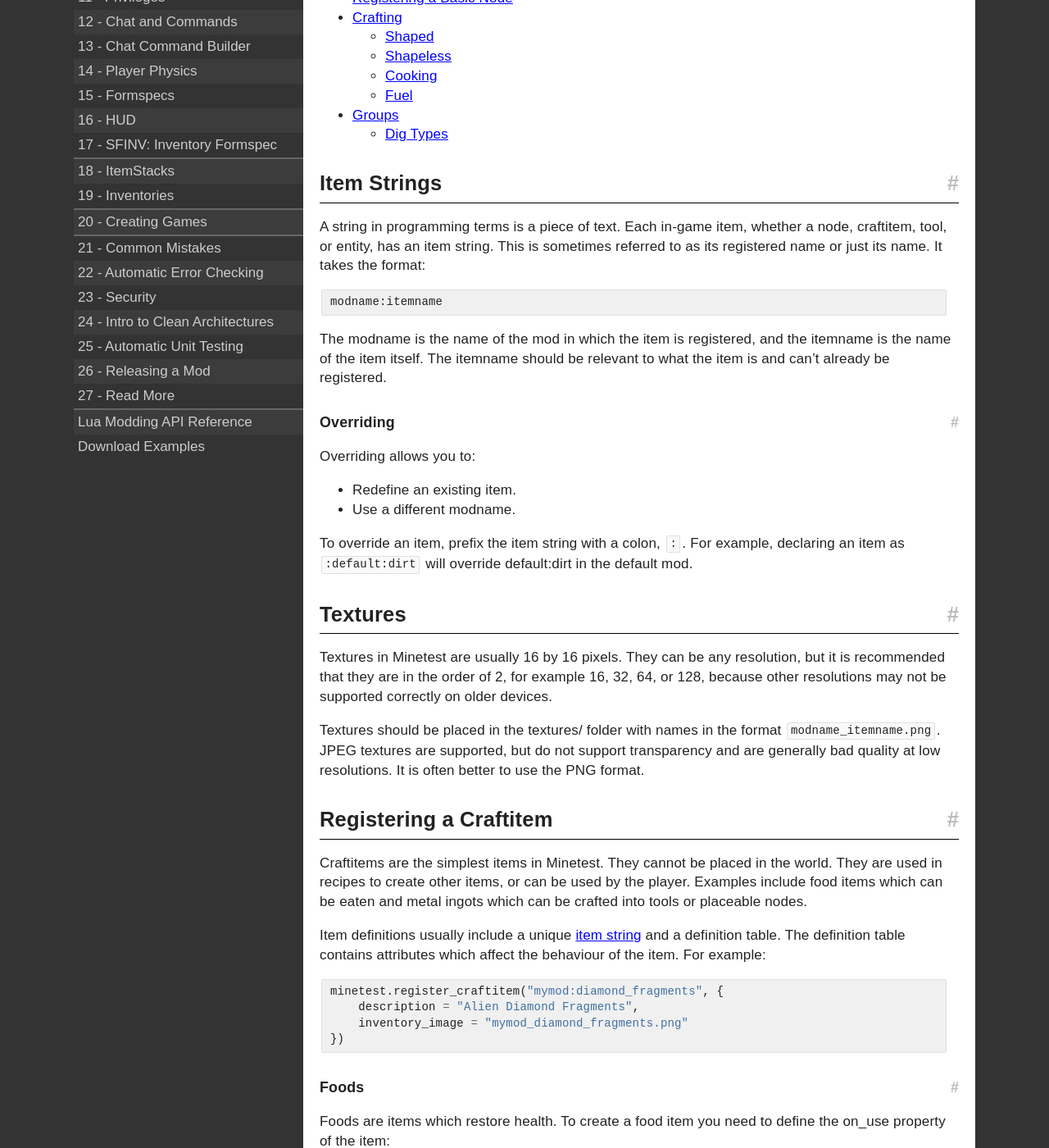
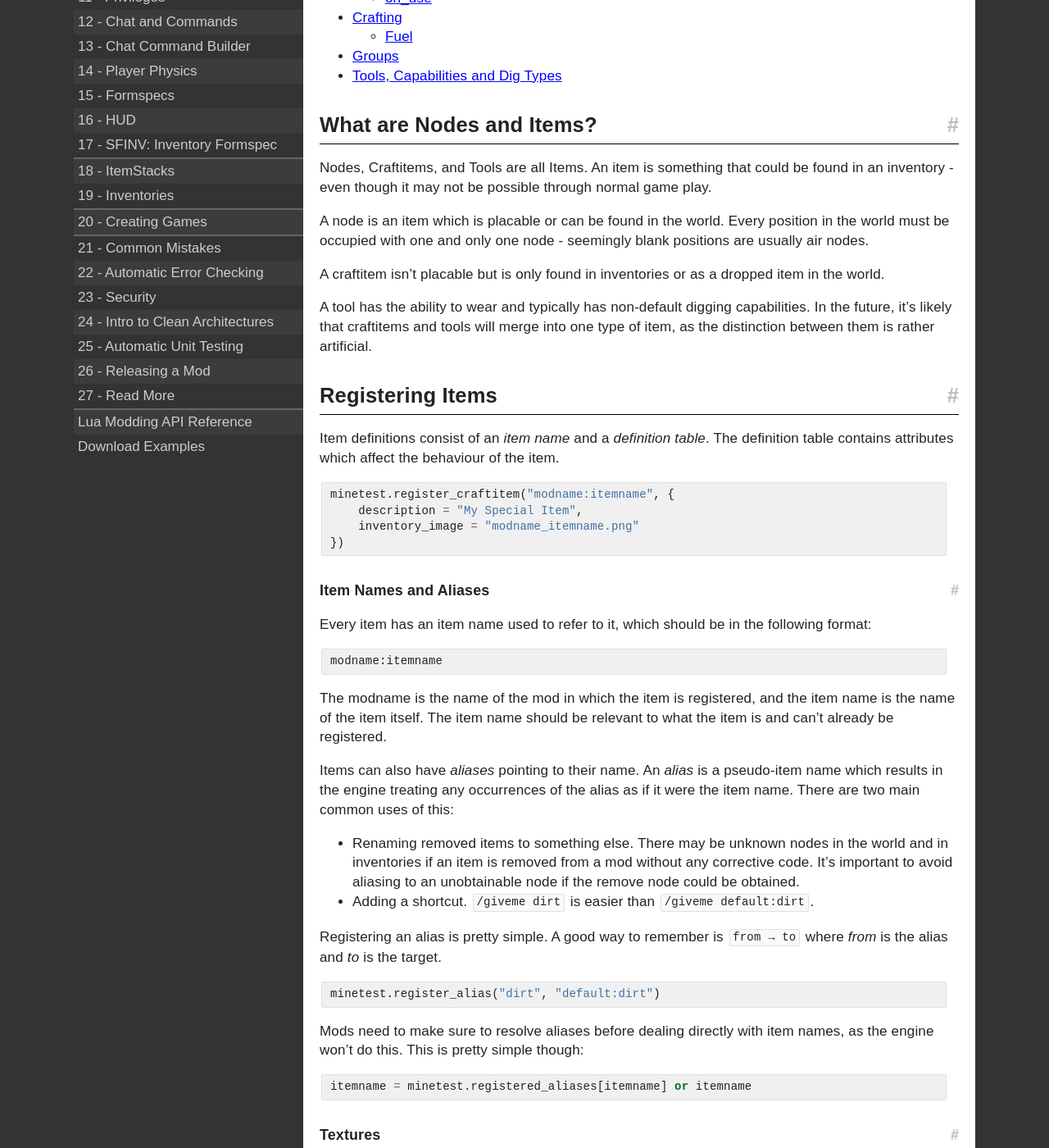
Before and after one commit to rubenwardy/minetest_modding_book, a Jekyll site: the page built from _en/items/nodes_items_crafting.md, in a window 1280 px wide and 1400 px high, scrolled down 356 px. Shown: the whole window at 82% size. Built offline with Jekyll 4.4.1, drawn with Linux system fonts in a browser that asks for light colours; nearby versions of some CDN libraries; some of the changed text lies outside the part shown.

Commit message:
Nodes, Items, and Crafting: Rewrite chapter

```diff
--- a/_en/items/nodes_items_crafting.md
+++ b/_en/items/nodes_items_crafting.md
@@ -12,143 +12,101 @@
 Registering new nodes and craftitems, and creating craft recipes, are
 basic requirements for many mods.
 
-* [Item Strings](#item-strings)
-    * [Overriding](#overriding)
-* [Textures](#textures)
-* [Registering a Craftitem](#registering-a-craftitem)
-    * [Foods](#foods)
-    * [Foods, extended](#foods-extended)
+* [What are Nodes and Items?](#what-are-nodes-and-items)
+* [Registering Items](#registering-items)
+    * [Item Names and Aliases](#item-names-and-aliases)
+    * [Textures](#textures)
 * [Registering a Basic Node](#registering-a-basic-node)
+* [Actions and Callbacks](#actions-and-callbacks)
+    * [on_use](#on_use)
 * [Crafting](#crafting)
-    * [Shaped](#shaped)
-    * [Shapeless](#shapeless)
-    * [Cooking](#cooking)
     * [Fuel](#fuel)
 * [Groups](#groups)
-    * [Dig Types](#dig-types)
+* [Tools, Capabilities and Dig Types](#tools-capabilities-and-dig-types)
 
-## Item Strings
+## What are Nodes and Items?
 
-A string in programming terms is a piece of text.
-Each in-game item, whether a node, craftitem, tool, or entity, has an item string.
-This is sometimes referred to as its registered name or just its name. It takes the format:
+Nodes, Craftitems, and Tools are all Items.
+An item is something that could be found in an inventory -
+even though it may not be possible through normal game play.
+
+A node is an item which is placable or can be found in the world.
+Every position in the world must be occupied with one and only one node -
+seemingly blank positions are usually air nodes.
+
+A craftitem isn't placable but is only found in inventories or as a dropped item
+in the world.
+
+A tool has the ability to wear and typically has non-default digging capabilities.
+In the future, it's likely that craftitems and tools will merge into one type of
+item, as the distinction between them is rather artificial.
+
+## Registering Items
+
+Item definitions consist of an *item name* and a *definition table*.
+The definition table contains attributes which affect the behaviour of the item.
+
+{% highlight lua %}
+minetest.register_craftitem("modname:itemname", {
+    description = "My Special Item",
+    inventory_image = "modname_itemname.png"
+})
+{% endhighlight %}
+
+### Item Names and Aliases
+
+Every item has an item name used to refer to it, which should be in the
+following format:
 
     modname:itemname
 
 The modname is the name of the mod in which the item is registered, and the
-itemname is the name of the item itself.
-The itemname should be relevant to what the item is and can't already be registered.
+item name is the name of the item itself.
+The item name should be relevant to what the item is and can't already be registered.
 
-### Overriding
+Items can also have *aliases* pointing to their name.
+An *alias* is a pseudo-item name which results in the engine treating any
+occurrences of the alias as if it were the item name.
+There are two main common uses of this:
 
-Overriding allows you to:
+* Renaming removed items to something else.
+  There may be unknown nodes in the world and in inventories if an item is
+  removed from a mod without any corrective code.
+  It's important to avoid aliasing to an unobtainable node if the remove node
+  could be obtained.
+* Adding a shortcut. `/giveme dirt` is easier than `/giveme default:dirt`.
 
-* Redefine an existing item.
-* Use a different modname.
+Registering an alias is pretty simple.
+A good way to remember is `from → to` where *from* is the alias and *to*
+is the target.
 
-To override an item, prefix the item string with a colon, ``:``.
-For example, declaring an item as ``:default:dirt`` will override
-default:dirt in the default mod.
+{% highlight lua %}
+minetest.register_alias("dirt", "default:dirt")
+{% endhighlight %}
 
-## Textures
+Mods need to make sure to resolve aliases before dealing directly with item names,
+as the engine won't do this.
+This is pretty simple though:
+
+{% highlight lua %}
+itemname = minetest.registered_aliases[itemname] or itemname
+{% endhighlight %}
+
+### Textures
+
+Textures should be placed in the textures/ folder with names in the format
+`modname_itemname.png`.\\
+JPEG textures are supported, but they do not support transparency and are generally
+bad quality at low resolutions.
+It is often better to use the PNG format.
 
 Textures in Minetest are usually 16 by 16 pixels.
 They can be any resolution, but it is recommended that they are in the order of 2,
-for example 16, 32, 64, or 128,
-because other resolutions may not be supported correctly on older devices.
-
-Textures should be placed in the textures/ folder with names in the format
-``modname_itemname.png``.\\
-JPEG textures are supported, but do not support transparency and are generally
-bad quality at low resolutions. It is often better to use the PNG format.
-
-## Registering a Craftitem
-
-Craftitems are the simplest items in Minetest. They cannot be placed in the world.
-They are used in recipes to create other items, or can be used by the player.
-Examples include food items which can be eaten and metal ingots which can be
-crafted into tools or placeable nodes.
-
-Item definitions usually include a unique
-[item string](#item-strings) and a definition table. The definition table
-contains attributes which affect the behaviour of the item. For example:
-
-{% highlight lua %}
-minetest.register_craftitem("mymod:diamond_fragments", {
-    description = "Alien Diamond Fragments",
-    inventory_image = "mymod_diamond_fragments.png"
-})
-{% endhighlight %}
-
-### Foods
-
-Foods are items which restore health. To create a food item you need to define
-the on_use property of the item:
-
-{% highlight lua %}
-minetest.register_craftitem("mymod:mudpie", {
-    description = "Alien Mud Pie",
-    inventory_image = "myfood_mudpie.png",
-    on_use = minetest.item_eat(20)
-})
-{% endhighlight %}
-
-The number supplied to the minetest.item_eat function is the number of hit points
-healed when this food is consumed.
-Each heart icon the player has is worth two hitpoints. A player can usually have up to
-10 hearts, which is equal to 20 hitpoints.
-Hitpoints don't have to be integers (whole numbers); they can be decimals.
-
-Sometimes you may want a food item to be replaced with another item after it is eaten,
-for example smaller pieces of cake or bones after eating meat. To do this, use:
-
-    minetest.item_eat(hp, replace_with_item)
-
-In this example replace_with_item must be an item string.
-
-### Foods, extended
-
-How about if you want to do more than just eat the item,
-such as send a message to the player?
-
-{% highlight lua %}
-minetest.register_craftitem("mymod:mudpie", {
-    description = "Alien Mud Pie",
-    inventory_image = "myfood_mudpie.png",
-    on_use = function(itemstack, user, pointed_thing)
-        local hp_change = 20
-        local replace_with_item = nil
-
-        minetest.chat_send_player(user:get_player_name(), "You ate an alien mud pie!")
-
-        -- Support for hunger mods using minetest.register_on_item_eat
-        for _ , callback in pairs(minetest.registered_on_item_eats) do
-            local result = callback(hp_change, replace_with_item, itemstack, user, pointed_thing)
-            if result then
-                return result
-            end
-        end
-
-        if itemstack:take_item() ~= nil then
-            user:set_hp(user:get_hp() + hp_change)
-        end
-
-        return itemstack
-    end
-})
-{% endhighlight %}
-
-If you are creating a hunger mod, or if you are affecting foods outside of your
-mod, you should consider using minetest.register_on_item_eat
+for example 16, 32, 64, or 128.
+This is because other resolutions may not be supported correctly on older devices,
+resulting in lowered performance.
 
 ## Registering a basic node
-
-In Minetest, a node is an item that you can place.
-Most nodes are 1m x 1m x 1m cubes; however, the shape doesn't
-have to be a cube - as we will explore later.
-
-Let's get onto it. A node's definition table is very similar to a craftitem's
-definition table; however, you need to set the textures for the faces of the cube.
 
 {% highlight lua %}
 minetest.register_node("mymod:diamond", {
@@ -159,29 +117,25 @@
 })
 {% endhighlight %}
 
-Let's ignore  ``groups`` for now, and take a look at the tiles.
-The ``tiles`` property is a table of texture names the node will use.
+The `tiles` property is a table of texture names the node will use.
 When there is only one texture, this texture is used on every side.
+To give a different texture per-side, supply the names of 6 textures in this order:
 
-What if you would like a different texture for each side?
-Well, you give a table of 6 texture names, in this order:\\
-up (+Y), down (-Y), right (+X), left (-X), back (+Z), front (-Z).
-(+Y, -Y, +X, -X, +Z, -Z)
+    up (+Y), down (-Y), right (+X), left (-X), back (+Z), front (-Z).
+    (+Y, -Y, +X, -X, +Z, -Z)
 
-Remember: +Y is upwards in Minetest, along with most video games.
-A plus direction means that it is facing positive co-ordinates,
-a negative direction means that it is facing negative co-ordinates.
+Remember: Just like with most 3D graphics, +Y is upwards in Minetest.
 
 {% highlight lua %}
 minetest.register_node("mymod:diamond", {
     description = "Alien Diamond",
     tiles = {
-        "mymod_diamond_up.png",
-        "mymod_diamond_down.png",
-        "mymod_diamond_right.png",
-        "mymod_diamond_left.png",
-        "mymod_diamond_back.png",
-        "mymod_diamond_front.png"
+        "mymod_diamond_up.png",    -- y+
+        "mymod_diamond_down.png",  -- y-
+        "mymod_diamond_right.png", -- x+
+        "mymod_diamond_left.png",  -- x-
+        "mymod_diamond_back.png",  -- z+
+        "mymod_diamond_front.png", -- z-
     },
     is_ground_content = true,
     groups = {cracky = 3},
@@ -191,86 +145,122 @@
 {% endhighlight %}
 
 The is_ground_content attribute allows caves to be generated over the stone.
+This is essential for any node which may be placed during map generation underground.
+Caves are cut out of the world after all the other nodes in an area have generated.
+
+## Actions and Callbacks
+
+Minetest heavily uses a callback-based modding design.
+Callbacks can be placed in the item definition table to allow response to various
+different user events.
+
+### on_use
+
+By default, the use callback is triggered when a player left-clicks with an item.
+Having a use callback prevents the item being used to dig nodes.
+One common use of the use callback is for food:
+
+{% highlight lua %}
+minetest.register_craftitem("mymod:mudpie", {
+    description = "Alien Mud Pie",
+    inventory_image = "myfood_mudpie.png",
+    on_use = minetest.item_eat(20),
+})
+{% endhighlight %}
+
+The number supplied to the minetest.item_eat function is the number of hit points
+healed when this food is consumed.
+Each heart icon the player has is worth two hitpoints.
+A player can usually have up to 10 hearts, which is equal to 20 hitpoints.
+Hitpoints don't have to be integers (whole numbers); they can be decimals.
+
+minetest.item_eat() is a function which returns a function, setting it
+as the on_use callback.
+This means the code above is roughly similar to this:
+
+{% highlight lua %}
+minetest.register_craftitem("mymod:mudpie", {
+    description = "Alien Mud Pie",
+    inventory_image = "myfood_mudpie.png",
+    on_use = function(...)
+        return minetest.do_item_eat(20, nil, ...)
+    end,
+})
+{% endhighlight %}
+
+By, understanding how item_eat works by simply returning a function, it's
+possible to modify it to do more complex behaviour such as play a custom sound.
 
 ## Crafting
 
-There are several types of crafting, identified by the ``type`` property.
+There are several types of crafting recipe available, indicated by the `type`
+property.
 
 * shaped - Ingredients must be in the correct position.
 * shapeless - It doesn't matter where the ingredients are,
   just that there is the right amount.
 * cooking - Recipes for the furnace to use.
-    * fuel - Defines items which can be burned in furnaces.
-* tool_repair - Used to allow the repairing of tools.
+* fuel - Defines items which can be burned in furnaces.
+* tool_repair - Defines items which can be tool repaired.
 
-Craft recipes do not use Item Strings to uniquely identify themselves.
+Craft recipes are not items, so they do not use Item Names to uniquely
+identify themselves.
 
 ### Shaped
 
-Shaped recipes are the normal recipes - the ingredients have to be in the
-right place.
-For example, when you are making a pickaxe the ingredients have to be in the
-right place for it to work.
+Shaped recipes are when the ingredients need to be in the right shape or
+pattern to work. In the below example, the fragments need to be in a
+chair-like pattern for the craft to work.
+
+{% highlight lua %}
+minetest.register_craft({
+    type = "shaped",
+    output = "mymod:diamond_chair 99",
+    recipe = {
+        {"mymod:diamond_fragments", "",                         ""},
+        {"mymod:diamond_fragments", "mymod:diamond_fragments",  ""},
+        {"mymod:diamond_fragments", "mymod:diamond_fragments",  ""}
+    }
+})
+{% endhighlight %}
+
+One thing to note is the blank column on the right-hand side.
+This means that there *must* be an empty column to the right of the shape, otherwise
+this won't work.
+If this empty column shouldn't be required, then the empty strings can be left
+out like so:
 
 {% highlight lua %}
 minetest.register_craft({
     output = "mymod:diamond_chair 99",
     recipe = {
-        {"mymod:diamond_fragments", "", ""},
-        {"mymod:diamond_fragments", "mymod:diamond_fragments", ""},
-        {"mymod:diamond_fragments", "mymod:diamond_fragments",  ""}
-    }
-})
-{% endhighlight %}
-
-This is pretty self-explanatory. You don't need to define the type, as
-shaped crafts are default. The 99 after the itemname in output makes the
-craft create 99 chairs rather than one.
-
-If you notice, there is a blank column at the far end.
-This means that the craft must always be exactly that.
-In most cases, such as the door recipe, you don't care if the ingredients
-are always in an exact place, you just want them correct relative to each
-other. In order to do this, delete any empty rows and columns.
-In the above case, there is an empty last column, which, when removed,
-allows the recipe to be crafted if it was all moved one place to the right.
-
-{% highlight lua %}
-minetest.register_craft({
-    output = "mymod:diamond_chair",
-    recipe = {
-        {"mymod:diamond_fragments", ""},
+        {"mymod:diamond_fragments", ""                       },
         {"mymod:diamond_fragments", "mymod:diamond_fragments"},
         {"mymod:diamond_fragments", "mymod:diamond_fragments"}
     }
 })
 {% endhighlight %}
 
+The type field isn't actually needed for shapeless crafts, as shapeless is the
+default craft type.
+
 ### Shapeless
 
 Shapeless recipes are a type of recipe which is used when it doesn't matter
 where the ingredients are placed, just that they're there.
-For example, when you craft a bronze ingot, the steel and the copper do not
-need to be in any specific place for it to work.
 
 {% highlight lua %}
 minetest.register_craft({
     type = "shapeless",
-    output = "mymod:diamond",
+    output = "mymod:diamond 3",
     recipe = {"mymod:diamond_fragments", "mymod:diamond_fragments", "mymod:diamond_fragments"}
 })
 {% endhighlight %}
 
-When you are crafting the diamond, the three diamond fragments can be anywhere
-in the grid.\\
-Note: You can still use options like the number after the result, as mentioned
-earlier.
-
-### Cooking
+### Cooking and Fuel
 
 Recipes with the type "cooking" are not made in the crafting grid,
 but are cooked in furnaces, or other cooking tools that might be found in mods.
-For example, you use a cooking recipe to turn ores into bars.
 
 {% highlight lua %}
 minetest.register_craft({
@@ -281,16 +271,15 @@
 })
 {% endhighlight %}
 
-As you can see from this example, the only real difference in the code
-is that the recipe is just a single item, compared to being in a table
-(between braces). They also have an optional "cooktime" parameter which
-defines how long the item takes to cook. If this is not set, it defaults to 3.
+The only real difference in the code is that the recipe is just a single item,
+compared to being in a table (between braces).
+They also have an optional "cooktime" parameter which
+defines how long the item takes to cook.
+If this is not set, it defaults to 3.
 
 The recipe above works when the coal block is in the input slot,
 with some form of a fuel below it.
 It creates diamond fragments after 10 seconds!
-
-#### Fuel
 
 This type is an accompaniment to the cooking type, as it defines
 what can be burned in furnaces and other cooking tools from mods.
@@ -310,30 +299,73 @@
 ## Groups
 
 Items can be members of many groups and groups can have many members.
-Groups are usually identified using `group:group_name`
-There are several reasons you use groups.
-
-Groups can be used in crafting recipes to allow interchangeability
-of ingredients. For example, you may use group:wood to allow any wood
-item to be used in the recipe.
-
-### Dig types
-
-Let's look at our above ``mymod:diamond`` definition. You'll notice this line:
+Groups are defined using the `groups` property in the definition table,
+and have an associated value.
 
 {% highlight lua %}
-groups = {cracky = 3}
+groups = {cracky = 3, wood = 1}
 {% endhighlight %}
 
-Cracky is a digtype. Dig types specify what type of the material the node is
-physically, and what tools are best to destroy it.
+There are several reasons you use groups.
+Firstly, groups are used to describe properties such as dig types and flammability.
+Secondly, groups can be used in a craft recipe instead of an item name to allow
+any item in group to be used.
 
-| Group                   | Description                                                                                  |
-|-------------------------|----------------------------------------------------------------------------------------------|
-| crumbly                 | dirt, sand                                                                                   |
-| cracky                  | tough but crackable stuff like stone.                                                        |
-| snappy                  | something that can be cut using fine tools; e.g. leaves, smallplants, wire, sheets of metal  |
-| choppy                  | something that can be cut using force; e.g. trees, wooden planks                             |
-| fleshy                  | Living things like animals and the player. This could imply some blood effects when hitting. |
-| explody                 | Especially prone to explosions                                                               |
-| oddly_breakable_by_hand | Torches, etc, quick to dig                                                                   |
+{% highlight lua %}
+minetest.register_craft({
+    type = "shapeless",
+    output = "mymod:diamond_thing 3",
+    recipe = {"group:wood", "mymod:diamond"}
+})
+{% endhighlight %}
+
+## Tools, Capabilities and Dig Types
+
+Dig types are groups which are used to define how strong a node is when dug
+with different tools.
+A dig type group having a higher associated value means the node is easier
+and quicker to cut.
+It's possible to combine multiple dig types to allow the more efficient use
+of multiple types of tools.
+A node with no dig types cannot be dug by any tools.
+
+
+| Group  | Best Tool | Description |
+|--------|-----------|-------------|
+| crumbly | spade    | Dirt, sand |
+| cracky | pickaxe   | Tough (but brittle) stuff like stone |
+| snappy | *any*       | Can be cut using fine tools;<br>e.g. leaves, smallplants, wire, sheets of metal  |
+| choppy | axe | Can be cut using a sharp force; e.g. trees, wooden planks |
+| fleshy | sword | Living things like animals and the player.<br>This could imply some blood effects when hitting. |
+| explody | ? | Especially prone to explosions  |
+| oddly_breakable_by_hand | *any* | Torches and such - very quick to dig |
+
+
+Every tool has a tool capability.
+A capability includes a list of supported dig types, and associated properties
+for each type such as dig times and the amount of wear.
+Tools can also have a maximum supported hardness for each type, which makes
+it possible to prevent weaker tools from digging harder nodes.
+It's very common for tools to include all dig types in their capabilities,
+with the less suitable ones having very inefficient properties.
+If the item a player is currently wielding doesn't have an explicit tool
+capability, then the capability of the current hand is used instead.
+
+{% highlight lua %}
+minetest.register_tool("mymod:tool", {
+    description = "My Tool",
+    inventory_image = "mymod_tool.png",
+    tool_capabilities = {
+        full_punch_interval = 1.5,
+        max_drop_level = 1,
+        groupcaps = {
+            crumbly = { maxlevel=2, uses=20, times={[1]=1.60, [2]=1.20, [3]=0.80} },
+        },
+        damage_groups = {fleshy=2},
+    },
+})
+{% endhighlight %}
+
+Groupcaps is the list of supported dig types for digging nodes.
+Damage groups are for controlling how tools damage objects, which will be
+discussed later in the objects chapter.
```
Also changed, not shown: _en/basics/lua.md (+1 -1 lines).
